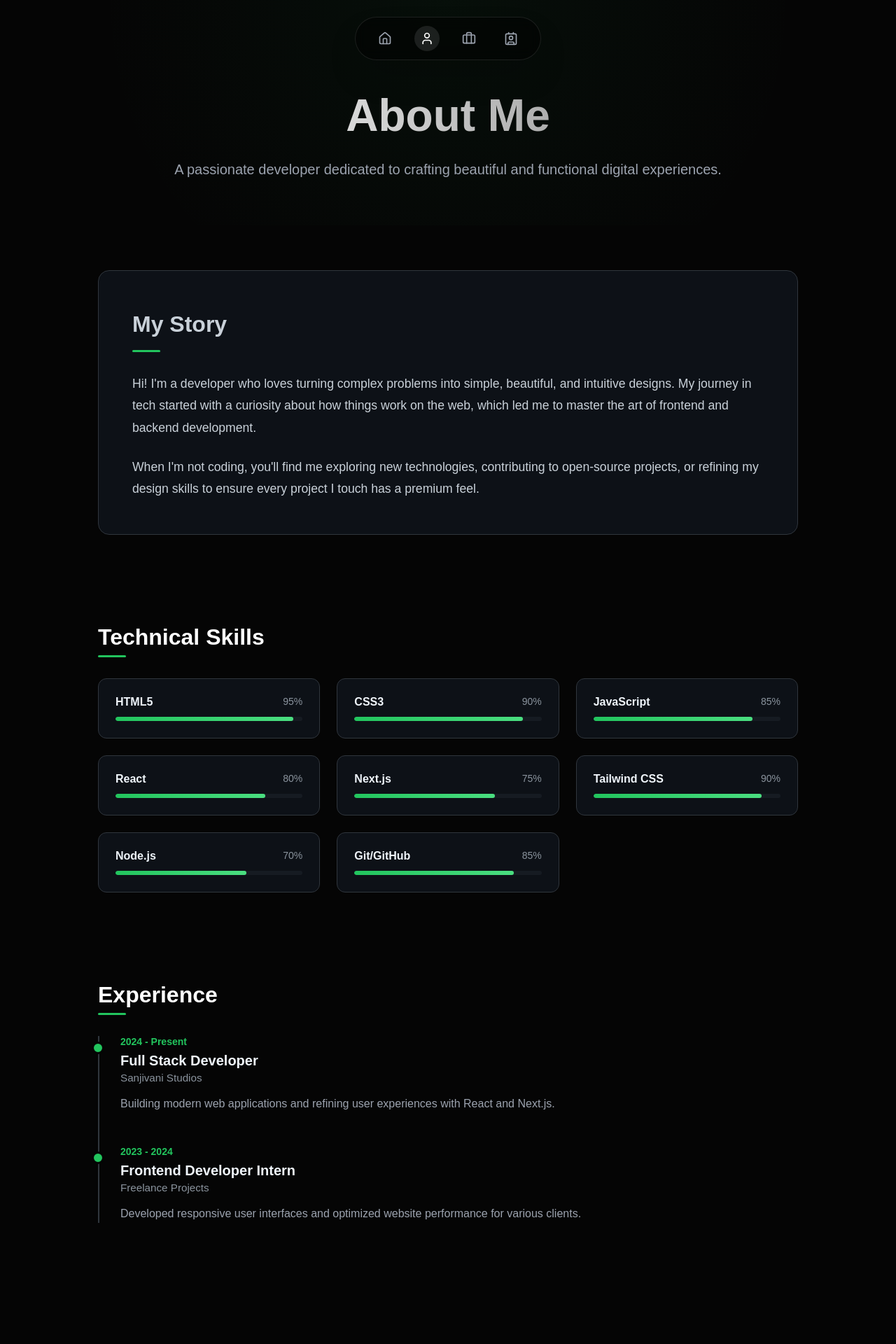
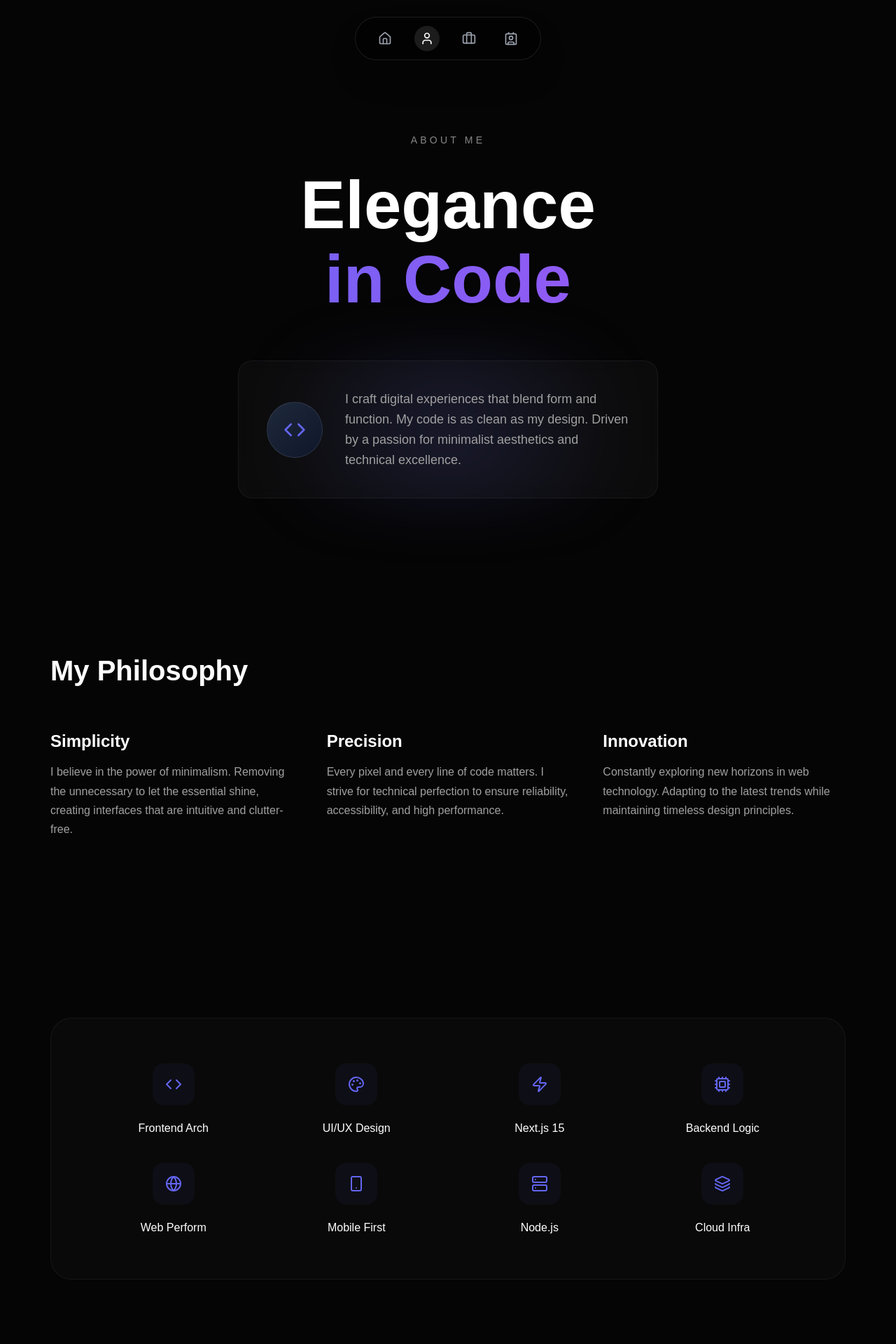
Before and after one commit to aad-law/My-Portfolio, a Next.js app: page /about in a window 1280 px wide. Shown: the top 1920 px of the page at 70% size. Built offline with nearby package versions, Linux system fonts and the light colour scheme.

Commit message:
Abput page redesign

```diff
--- a/src/Components/About/About.js
+++ b/src/Components/About/About.js
@@ -1,31 +1,55 @@
 'use client';
 import React from 'react';
+import { motion } from 'framer-motion';
+import {
+    Code,
+    Palette,
+    Zap,
+    Cpu,
+    Globe,
+    Smartphone,
+    Server,
+    Layers
+} from 'lucide-react';
 import styles from './About.module.css';
 
 const About = () => {
+    const fadeIn = {
+        initial: { opacity: 0, y: 20 },
+        whileInView: { opacity: 1, y: 0 },
+        viewport: { once: true },
+        transition: { duration: 0.8, ease: "easeOut" }
+    };
+
     const skills = [
-        { name: 'HTML5', level: '95%' },
-        { name: 'CSS3', level: '90%' },
-        { name: 'JavaScript', level: '85%' },
-        { name: 'React', level: '80%' },
-        { name: 'Next.js', level: '75%' },
-        { name: 'Tailwind CSS', level: '90%' },
-        { name: 'Node.js', level: '70%' },
-        { name: 'Git/GitHub', level: '85%' },
+        { name: 'Frontend Arch', icon: Code },
+        { name: 'UI/UX Design', icon: Palette },
+        { name: 'Next.js 15', icon: Zap },
+        { name: 'Backend Logic', icon: Cpu },
+        { name: 'Web Perform', icon: Globe },
+        { name: 'Mobile First', icon: Smartphone },
+        { name: 'Node.js', icon: Server },
+        { name: 'Cloud Infra', icon: Layers }
     ];
 
-    const experience = [
+    const timeline = [
         {
-            year: '2024 - Present',
-            title: 'Full Stack Developer',
+            date: '2024 — PRESENT',
+            title: 'Full Stack Architect',
             company: 'Sanjivani Studios',
-            desc: 'Building modern web applications and refining user experiences with React and Next.js.'
+            desc: 'Leading the digital transformation of studio workflows through bespoke web solutions. Focusing on performance-first architecture and seamless user experiences.'
         },
         {
-            year: '2023 - 2024',
-            title: 'Frontend Developer Intern',
-            company: 'Freelance Projects',
-            desc: 'Developed responsive user interfaces and optimized website performance for various clients.'
+            date: '2023 — 2024',
+            title: 'Creative Developer',
+            company: 'Freelance & Open Source',
+            desc: 'Explored the intersection of design and code. Contributed to various projects focusing on interactive UI and accessible web components.'
+        },
+        {
+            date: '2022 — 2023',
+            title: 'Junior Frontend Developer',
+            company: 'Digital Agency',
+            desc: 'Started the journey into the web. Mastered the fundamentals of HTML, CSS, and modern JavaScript libraries.'
         }
     ];
 
@@ -33,79 +57,135 @@ const About = () => {
         <div className={styles.pageContainer}>
             {/* Hero Section */}
             <section className={styles.heroSection}>
-                <div className={styles.heroContent}>
-                    <h1 className={styles.title}>About Me</h1>
-                    <p className={styles.description}>
-                        A passionate developer dedicated to crafting beautiful and functional digital experiences.
-                    </p>
-                </div>
-            </section>
+                <div className={styles.container}>
+                    <motion.span
+                        className={styles.aboutLabel}
+                        {...fadeIn}
+                        transition={{ duration: 0.5 }}
+                    >
+                        About Me
+                    </motion.span>
+                    <motion.h1
+                        className={styles.title}
+                        initial={{ opacity: 0, y: 30 }}
+                        animate={{ opacity: 1, y: 0 }}
+                        transition={{ duration: 1, ease: "easeOut", delay: 0.2 }}
+                    >
+                        Elegance <span className={styles.highlight}>in Code</span>
+                    </motion.h1>
 
-            {/* Bio Section */}
-            <section className={styles.section}>
-                <div className={styles.container}>
-                    <div className={styles.bioWrapper}>
-                        <h2 className={styles.sectionTitle}>My Story</h2>
-                        <div className={styles.bioText}>
-                            <p>
-                                Hi! I'm a developer who loves turning complex problems into simple, beautiful, and intuitive designs.
-                                My journey in tech started with a curiosity about how things work on the web, which led me to
-                                master the art of frontend and backend development.
+                    <div className={styles.heroCardWrapper}>
+                        <motion.div
+                            className={styles.heroCard}
+                            initial={{ opacity: 0, scale: 0.95 }}
+                            animate={{ opacity: 1, scale: 1 }}
+                            transition={{ duration: 1, delay: 0.5 }}
+                        >
+                            <div className={styles.heroAvatar}>
+                                <Code size={32} color="#6366f1" />
+                            </div>
+                            <p className={styles.heroText}>
+                                I craft digital experiences that blend form and function.
+                                My code is as clean as my design. Driven by a passion for minimalist aesthetics
+                                and technical excellence.
                             </p>
-                            <p>
-                                When I'm not coding, you'll find me exploring new technologies, contributing to open-source projects,
-                                or refining my design skills to ensure every project I touch has a premium feel.
-                            </p>
-                        </div>
+                        </motion.div>
+                        <div className={styles.heroCardGlow} />
                     </div>
                 </div>
             </section>
 
-            {/* Skills Section */}
+            {/* Philosophy */}
             <section className={styles.section}>
                 <div className={styles.container}>
-                    <h2 className={styles.sectionTitle}>Technical Skills</h2>
-                    <div className={styles.skillsGrid}>
-                        {skills.map((skill, index) => (
-                            <div
-                                key={skill.name}
-                                className={styles.skillCard}
-                                style={{ animationDelay: `${0.1 * index}s` }}
-                            >
-                                <div className={styles.skillHeader}>
-                                    <span className={styles.skillName}>{skill.name}</span>
-                                    <span className={styles.skillPercent}>{skill.level}</span>
-                                </div>
-                                <div className={styles.progressBar}>
-                                    <div
-                                        className={styles.progressFill}
-                                        style={{ width: skill.level }}
-                                    ></div>
-                                </div>
-                            </div>
-                        ))}
+                    <motion.div className={styles.sectionHeader} {...fadeIn}>
+                        <h2 className={styles.sectionTitle}>My Philosophy</h2>
+                    </motion.div>
+
+                    <div className={styles.philosophyGrid}>
+                        <motion.div
+                            className={styles.philosophyItem}
+                            {...fadeIn}
+                            transition={{ delay: 0.1 }}
+                        >
+                            <h3>Simplicity</h3>
+                            <p>I believe in the power of minimalism. Removing the unnecessary to let the essential shine, creating interfaces that are intuitive and clutter-free.</p>
+                        </motion.div>
+                        <motion.div
+                            className={styles.philosophyItem}
+                            {...fadeIn}
+                            transition={{ delay: 0.2 }}
+                        >
+                            <h3>Precision</h3>
+                            <p>Every pixel and every line of code matters. I strive for technical perfection to ensure reliability, accessibility, and high performance.</p>
+                        </motion.div>
+                        <motion.div
+                            className={styles.philosophyItem}
+                            {...fadeIn}
+                            transition={{ delay: 0.3 }}
+                        >
+                            <h3>Innovation</h3>
+                            <p>Constantly exploring new horizons in web technology. Adapting to the latest trends while maintaining timeless design principles.</p>
+                        </motion.div>
                     </div>
                 </div>
             </section>
 
-            {/* Experience Section */}
+            {/* Skills */}
             <section className={styles.section}>
                 <div className={styles.container}>
-                    <h2 className={styles.sectionTitle}>Experience</h2>
-                    <div className={styles.timeline}>
-                        {experience.map((exp, index) => (
-                            <div
+                    <motion.div
+                        className={styles.skillsWrapper}
+                        initial={{ opacity: 0, y: 40 }}
+                        whileInView={{ opacity: 1, y: 0 }}
+                        viewport={{ once: true }}
+                        transition={{ duration: 1 }}
+                    >
+                        <div className={styles.skillsGrid}>
+                            {skills.map((skill, index) => {
+                                const Icon = skill.icon;
+                                return (
+                                    <motion.div
+                                        key={index}
+                                        className={styles.skillItem}
+                                        initial={{ opacity: 0 }}
+                                        whileInView={{ opacity: 1 }}
+                                        transition={{ delay: index * 0.1 }}
+                                    >
+                                        <div className={styles.skillIcon}>
+                                            <Icon size={24} />
+                                        </div>
+                                        <span className={styles.skillName}>{skill.name}</span>
+                                    </motion.div>
+                                );
+                            })}
+                        </div>
+                    </motion.div>
+                </div>
+            </section>
+
+            {/* Professional Journey */}
+            <section className={styles.section}>
+                <div className={styles.container}>
+                    <motion.div className={styles.sectionHeader} {...fadeIn}>
+                        <h2 className={styles.sectionTitle}>Professional Journey</h2>
+                    </motion.div>
+
+                    <div className={styles.journeyTimeline}>
+                        {timeline.map((item, index) => (
+                            <motion.div
                                 key={index}
-                                className={styles.timelineItem}
-                                style={{ animationDelay: `${0.2 * index}s` }}
+                                className={styles.journeyItem}
+                                {...fadeIn}
+                                transition={{ delay: index * 0.2 }}
                             >
-                                <div className={styles.timelineYear}>{exp.year}</div>
-                                <div className={styles.timelineContent}>
-                                    <h3 className={exp.title}>{exp.title}</h3>
-                                    <div className={styles.company}>{exp.company}</div>
-                                    <p className={styles.timelineDesc}>{exp.desc}</p>
+                                <span className={styles.journeyDate}>{item.date}</span>
+                                <div className={styles.journeyContent}>
+                                    <h3>{item.title}</h3>
+                                    <h4>{item.company}</h4>
+                                    <p>{item.desc}</p>
                                 </div>
-                            </div>
+                            </motion.div>
                         ))}
                     </div>
                 </div>
--- a/src/Components/About/About.module.css
+++ b/src/Components/About/About.module.css
@@ -1,232 +1,252 @@
 .pageContainer {
     min-height: 100vh;
     background-color: #050505;
-    color: white;
-    padding-bottom: 6rem;
+    color: #e0e0e0;
+    padding-bottom: 8rem;
+    font-family: var(--font-main);
 }
 
-.heroSection {
-    padding: 8rem 2rem 4rem;
-    text-align: center;
-    background: radial-gradient(circle at top, rgba(34, 197, 94, 0.05) 0%, transparent 70%);
+.container {
+    max-width: 1200px;
+    margin: 0 auto;
+    padding: 0 2rem;
 }
 
-.heroContent {
-    max-width: 800px;
-    margin: 0 auto;
-    animation: fadeInUp 0.8s ease-out forwards;
+/* Hero Section */
+.heroSection {
+    padding: 12rem 0 6rem;
+    text-align: center;
+}
+
+.aboutLabel {
+    font-size: 0.875rem;
+    text-transform: uppercase;
+    letter-spacing: 0.3em;
+    color: #888;
+    margin-bottom: 2rem;
+    display: block;
 }
 
 .title {
-    font-size: 4rem;
+    font-size: clamp(3rem, 8vw, 6rem);
     font-weight: 800;
-    margin-bottom: 1.5rem;
-    background: linear-gradient(to right, #fff, #888);
+    line-height: 1.1;
+    margin-bottom: 3rem;
+    color: #fff;
+}
+
+.highlight {
+    display: block;
+    background: linear-gradient(to right, #6366f1, #a855f7);
     -webkit-background-clip: text;
     background-clip: text;
     -webkit-text-fill-color: transparent;
 }
 
-.description {
-    color: #9ca3af;
-    font-size: 1.25rem;
-    line-height: 1.6;
+.heroCardWrapper {
+    max-width: 600px;
+    margin: 4rem auto 0;
+    position: relative;
 }
 
-.section {
-    padding: 4rem 2rem;
-    opacity: 0;
-    animation: fadeInUp 0.8s ease-out forwards;
+.heroCard {
+    background: rgba(255, 255, 255, 0.03);
+    backdrop-filter: blur(10px);
+    border: 1px solid rgba(255, 255, 255, 0.05);
+    border-radius: 20px;
+    padding: 2.5rem;
+    display: flex;
+    align-items: center;
+    gap: 2rem;
+    text-align: left;
+    position: relative;
+    z-index: 1;
 }
 
-.section:nth-child(2) {
-    animation-delay: 0.2s;
+.heroCardGlow {
+    position: absolute;
+    top: 50%;
+    left: 50%;
+    transform: translate(-50%, -50%);
+    width: 120%;
+    height: 120%;
+    background: radial-gradient(circle, rgba(99, 102, 241, 0.15) 0%, transparent 70%);
+    filter: blur(40px);
+    z-index: 0;
+    pointer-events: none;
 }
 
-.section:nth-child(3) {
-    animation-delay: 0.4s;
+.heroAvatar {
+    width: 80px;
+    height: 80px;
+    border-radius: 50%;
+    background: linear-gradient(135deg, #1e293b, #0f172a);
+    display: flex;
+    align-items: center;
+    justify-content: center;
+    flex-shrink: 0;
+    border: 1px solid rgba(255, 255, 255, 0.1);
 }
 
-.section:nth-child(4) {
-    animation-delay: 0.6s;
+.heroText {
+    font-size: 1.125rem;
+    line-height: 1.6;
+    color: #a0a0a0;
 }
 
-.container {
-    max-width: 1000px;
-    margin: 0 auto;
+/* Philosophy Section */
+.section {
+    padding: 8rem 0;
+}
+
+.sectionHeader {
+    margin-bottom: 4rem;
 }
 
 .sectionTitle {
-    font-size: 2rem;
+    font-size: 2.5rem;
     font-weight: 700;
-    margin-bottom: 2.5rem;
-    position: relative;
-    display: inline-block;
+    margin-bottom: 1.5rem;
+    color: #fff;
 }
 
-.sectionTitle::after {
-    content: '';
-    position: absolute;
-    bottom: -10px;
-    left: 0;
-    width: 40px;
-    height: 3px;
-    background: #22c55e;
-    border-radius: 2px;
+.philosophyGrid {
+    display: grid;
+    grid-template-columns: repeat(auto-fit, minmax(300px, 1fr));
+    gap: 3rem;
 }
 
-.bioWrapper {
-    background: #0d1117;
-    border: 1px solid #30363d;
-    border-radius: 1rem;
-    padding: 3rem;
-    line-height: 1.8;
-    color: #c9d1d9;
+.philosophyItem h3 {
+    font-size: 1.5rem;
+    margin-bottom: 1rem;
+    color: #fff;
 }
 
-.bioText p {
-    margin-bottom: 1.5rem;
-    font-size: 1.1rem;
+.philosophyItem p {
+    color: #a0a0a0;
+    line-height: 1.7;
 }
 
-.bioText p:last-child {
-    margin-bottom: 0;
+/* Skills Section */
+.skillsWrapper {
+    background: rgba(255, 255, 255, 0.02);
+    border: 1px solid rgba(255, 255, 255, 0.05);
+    border-radius: 30px;
+    padding: 4rem;
 }
 
 .skillsGrid {
     display: grid;
-    grid-template-columns: repeat(auto-fill, minmax(300px, 1fr));
-    gap: 1.5rem;
+    grid-template-columns: repeat(auto-fit, minmax(200px, 1fr));
+    gap: 2.5rem;
 }
 
-.skillCard {
-    background: #0d1117;
-    border: 1px solid #30363d;
-    border-radius: 0.75rem;
-    padding: 1.5rem;
-    transition: all 0.3s cubic-bezier(0.4, 0, 0.2, 1);
+.skillItem {
+    text-align: center;
+    display: flex;
+    flex-direction: column;
+    align-items: center;
+    gap: 1rem;
 }
 
-.skillCard:hover {
-    border-color: #22c55e;
-    transform: translateY(-4px);
-    box-shadow: 0 10px 30px rgba(34, 197, 94, 0.1);
+.skillIcon {
+    width: 60px;
+    height: 60px;
+    border-radius: 16px;
+    background: rgba(99, 102, 241, 0.05);
+    display: flex;
+    align-items: center;
+    justify-content: center;
+    color: #6366f1;
+    margin-bottom: 0.5rem;
+    transition: all 0.3s ease;
 }
 
-.skillHeader {
-    display: flex;
-    justify-content: space-between;
-    margin-bottom: 0.75rem;
+.skillItem:hover .skillIcon {
+    background: #6366f1;
+    color: #fff;
+    transform: translateY(-5px);
+    box-shadow: 0 10px 20px rgba(99, 102, 241, 0.2);
 }
 
 .skillName {
-    font-weight: 600;
-    color: #f0f6fc;
+    font-weight: 500;
+    color: #fff;
 }
 
-.skillPercent {
-    font-size: 0.875rem;
-    color: #8b949e;
-}
-
-.progressBar {
-    height: 6px;
-    background: #161b22;
-    border-radius: 3px;
-    overflow: hidden;
-}
-
-.progressFill {
-    height: 100%;
-    background: linear-gradient(90deg, #22c55e, #4ade80);
-    border-radius: 3px;
-    transition: width 1s ease-in-out;
-}
-
-.timeline {
+/* Professional Journey */
+.journeyTimeline {
     position: relative;
     padding-left: 2rem;
 }
 
-.timeline::before {
+.journeyTimeline::before {
     content: '';
     position: absolute;
     left: 0;
     top: 0;
     bottom: 0;
-    width: 2px;
-    background: #30363d;
+    width: 1px;
+    background: linear-gradient(to bottom, transparent, rgba(255, 255, 255, 0.1) 10%, rgba(255, 255, 255, 0.1) 90%, transparent);
 }
 
-.timelineItem {
+.journeyItem {
     position: relative;
-    margin-bottom: 3rem;
+    padding-bottom: 4rem;
 }
 
-.timelineItem::after {
+.journeyItem::after {
     content: '';
     position: absolute;
     left: -2rem;
     top: 0.5rem;
-    width: 12px;
-    height: 12px;
-    background: #22c55e;
-    border: 3px solid #050505;
+    width: 9px;
+    height: 9px;
+    background: #6366f1;
     border-radius: 50%;
     transform: translateX(-50%);
+    box-shadow: 0 0 15px rgba(99, 102, 241, 0.5);
 }
 
-.timelineYear {
+.journeyDate {
     font-size: 0.875rem;
-    color: #22c55e;
-    font-weight: 700;
+    color: #6366f1;
+    font-weight: 600;
     margin-bottom: 0.5rem;
+    display: block;
 }
 
-.timelineContent h3 {
-    font-size: 1.25rem;
-    font-weight: 600;
+.journeyContent h3 {
+    font-size: 1.5rem;
     margin-bottom: 0.25rem;
-    color: #f0f6fc;
+    color: #fff;
 }
 
-.company {
-    color: #8b949e;
-    margin-bottom: 1rem;
-    font-size: 0.95rem;
+.journeyContent h4 {
+    font-size: 1.125rem;
+    color: #888;
+    font-weight: 400;
+    margin-bottom: 1.5rem;
 }
 
-.timelineDesc {
-    color: #9ca3af;
-    line-height: 1.6;
+.journeyContent p {
+    color: #a0a0a0;
+    line-height: 1.7;
+    max-width: 800px;
 }
 
-@keyframes fadeInUp {
-    from {
-        opacity: 0;
-        transform: translateY(30px);
+@media (max-width: 768px) {
+    .heroCard {
+        flex-direction: column;
+        text-align: center;
+        padding: 2rem;
     }
 
-    to {
-        opacity: 1;
-        transform: translateY(0);
+    .philosophyGrid {
+        gap: 2rem;
+    }
+
+    .skillsWrapper {
+        padding: 2rem;
     }
 }
-
-@media (max-width: 640px) {
-    .title {
-        font-size: 2.75rem;
-    }
-
-    .heroSection {
-        padding-top: 6rem;
-    }
-
-    .bioWrapper {
-        padding: 1.5rem;
-    }
-
-    .skillsGrid {
-        grid-template-columns: 1fr;
-    }
-}
```
